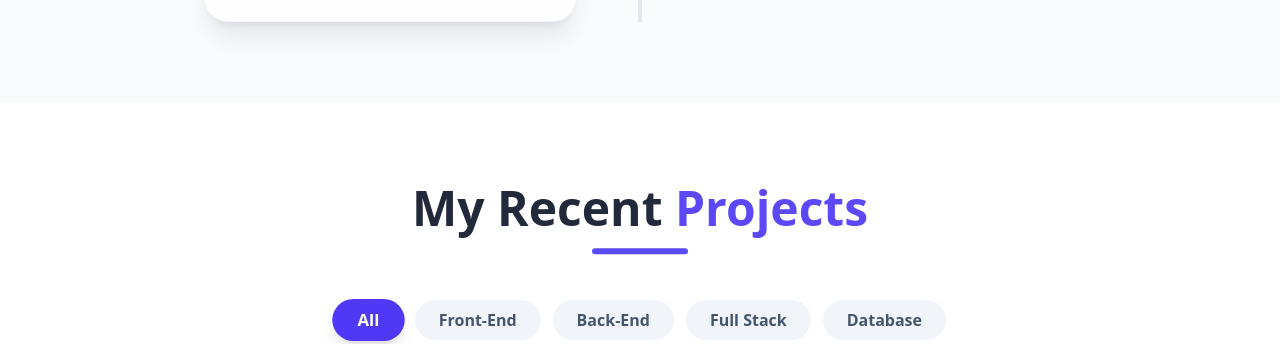
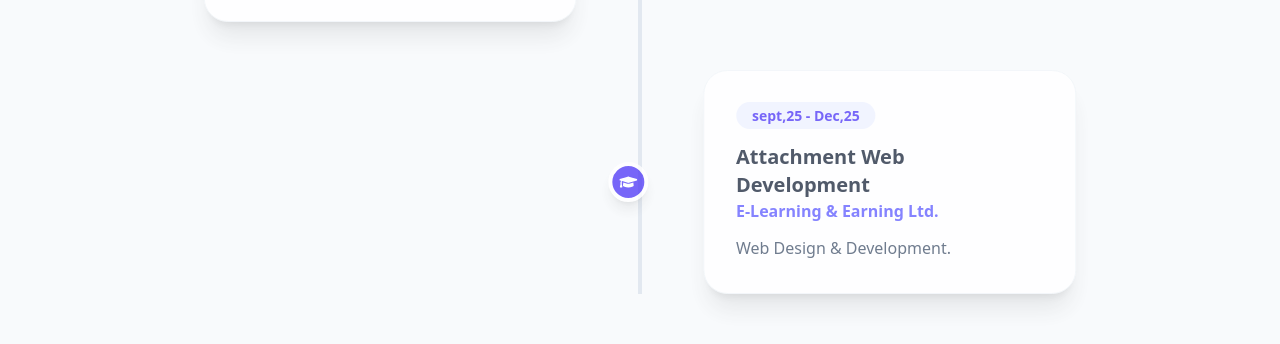
Before and after one commit to KauserDev/kauser-dev-portf, a React (Vite) app: page / in a window 1280 px wide. Shown: the part 4606-4950 px from the top of the page. Built offline with nearby package versions, Linux system fonts and the light colour scheme.

Commit message:
Added AI-Powered development service and updated about section

```diff
--- a/src/Component/MyEducation.jsx
+++ b/src/Component/MyEducation.jsx
@@ -14,20 +14,27 @@
     degree: "Secondary School Certificate (SSC)",
     institute: "Border Guard Public School & Collage, Rangpur.",
     description: "Completed secondary education with a focus on Science subjects."
-  }
+  },
+  {
+    year: "sept,25 - Dec,25",
+    degree: "Attachment Web Development",
+    institute: "E-Learning & Earning Ltd.",
+    description: "Web Design & Development."
+  },
+
 ];
 
 const MyEducation = () => {
   return (
-    <section id="education" className="py-20 bg-slate-50 dark:bg-slate-900 transition-colors duration-500">
-      <div className="container mx-auto px-6">
+    <section id="education" className="py-20 transition-colors duration-500 bg-slate-50 dark:bg-slate-900">
+      <div className="container px-6 mx-auto">
 
         {/* Section Title */}
-        <div className="text-center mb-16">
+        <div className="mb-16 text-center">
           <motion.h2
             initial={{ opacity: 0, y: 20 }}
             whileInView={{ opacity: 1, y: 0 }}
-            className="text-3xl md:text-5xl font-bold text-slate-900 dark:text-white mb-4"
+            className="mb-4 text-3xl font-bold md:text-5xl text-slate-900 dark:text-white"
           >
             My <span className="text-indigo-600">Education</span>
           </motion.h2>
@@ -35,9 +42,9 @@
         </div>
 
         {/* Timeline Container */}
-        <div className="max-w-4xl mx-auto relative">
+        <div className="relative max-w-4xl mx-auto">
           {/* Vertical Line */}
-          <div className="absolute left-0 md:left-1/2 transform md:-translate-x-1/2 w-1 h-full bg-slate-200 dark:bg-slate-800" />
+          <div className="absolute left-0 w-1 h-full transform md:left-1/2 md:-translate-x-1/2 bg-slate-200 dark:bg-slate-800" />
 
           <div className="space-y-12">
             {educationData.map((edu, index) => (
@@ -51,24 +58,24 @@
                 }`}
               >
                 {/* Timeline Dot */}
-                <div className="absolute left-0 md:left-1/2 transform -translate-x-1/2 w-10 h-10 bg-indigo-600 rounded-full border-4 border-white dark:border-slate-900 flex items-center justify-center z-10 shadow-lg">
-                  <FaGraduationCap className="text-white text-lg" />
+                <div className="absolute left-0 z-10 flex items-center justify-center w-10 h-10 transform -translate-x-1/2 bg-indigo-600 border-4 border-white rounded-full shadow-lg md:left-1/2 dark:border-slate-900">
+                  <FaGraduationCap className="text-lg text-white" />
                 </div>
 
                 {/* Content Box */}
-                <div className="w-full md:w-5/12 ml-12 md:ml-0 bg-white dark:bg-slate-800 p-8 rounded-3xl shadow-xl border border-slate-100 dark:border-white/5 hover:border-indigo-500/50 transition-all">
-                  <span className="text-indigo-600 font-bold text-sm bg-indigo-50 dark:bg-indigo-900/30 px-4 py-1 rounded-full">
+                <div className="w-full p-8 ml-12 transition-all bg-white border shadow-xl md:w-5/12 md:ml-0 dark:bg-slate-800 rounded-3xl border-slate-100 dark:border-white/5 hover:border-indigo-500/50">
+                  <span className="px-4 py-1 text-sm font-bold text-indigo-600 rounded-full bg-indigo-50 dark:bg-indigo-900/30">
                     {edu.year}
                   </span>
-                  <h3 className="text-xl font-bold text-slate-800 dark:text-white mt-4">{edu.degree}</h3>
-                  <p className="text-indigo-500 font-semibold mb-3">{edu.institute}</p>
-                  <p className="text-slate-600 dark:text-slate-400 leading-relaxed">
+                  <h3 className="mt-4 text-xl font-bold text-slate-800 dark:text-white">{edu.degree}</h3>
+                  <p className="mb-3 font-semibold text-indigo-500">{edu.institute}</p>
+                  <p className="leading-relaxed text-slate-600 dark:text-slate-400">
                     {edu.description}
                   </p>
                 </div>
 
                 {/* Empty Space for Desktop View */}
-                <div className="hidden md:block w-5/12" />
+                <div className="hidden w-5/12 md:block" />
               </motion.div>
             ))}
           </div>
```
Also changed, not shown: 1 other file (tests, documents, lock files or other folders).
